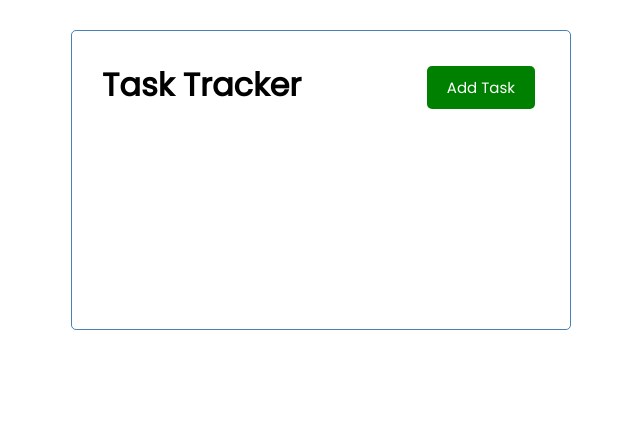
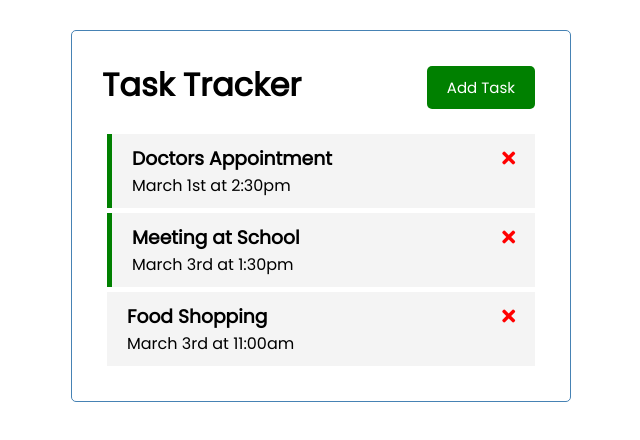
Before and after one commit to mina-gwak/vue-task-tracker, a Vue app: page / in a window 1280 px wide. Shown: the top 440 px of the page, without its empty margins (319-959 px from the left). Built offline with nearby package versions, Linux system fonts and the light colour scheme.

Commit message:
feat: Add tasks
- Show tasks
- Delete the selected task
- Toggle reminder option

```diff
--- a/public/index.html
+++ b/public/index.html
@@ -5,11 +5,15 @@
 	<meta http-equiv="X-UA-Compatible" content="IE=edge">
 	<meta name="viewport" content="width=device-width,initial-scale=1.0">
 	<link rel="icon" href="<%= BASE_URL %>favicon.ico">
+	<link rel="stylesheet" href="https://cdnjs.cloudflare.com/ajax/libs/font-awesome/5.15.4/css/all.min.css"
+				integrity="sha256-mUZM63G8m73Mcidfrv5E+Y61y7a12O5mW4ezU3bxqW4=" crossorigin="anonymous"
+				referrerpolicy="no-referrer" />
 	<title><%= htmlWebpackPlugin.options.title %></title>
 </head>
 <body>
 <noscript>
-      <strong>We're sorry but <%= htmlWebpackPlugin.options.title %> doesn't work properly without JavaScript enabled. Please enable it to continue.</strong>
+	<strong>We're sorry but <%= htmlWebpackPlugin.options.title %> doesn't work properly without JavaScript enabled. Please enable it to
+		continue.</strong>
 </noscript>
 <div id="app"></div>
 <!-- built files will be auto injected -->
--- a/src/App.vue
+++ b/src/App.vue
@@ -1,16 +1,56 @@
 <template>
   <div class="container">
     <Header title="Task Tracker" />
+    <Tasks @toggle-reminder="toggleReminder" @delete-task="deleteTask" :tasks="tasks" />
   </div>
 </template>
 
 <script>
 import Header from './components/Header';
+import Tasks from './components/Tasks';
 
 export default {
   name: 'App',
   components: {
     Header,
+    Tasks,
+  },
+  data() {
+    return {
+      tasks: [],
+    };
+  },
+  methods: {
+    deleteTask(id) {
+      if (confirm('Are you sure?')) {
+        this.tasks = this.tasks.filter((task) => task.id !== id);
+      }
+    },
+    toggleReminder(id) {
+      this.tasks = this.tasks.map((task) => task.id === id ? { ...task, reminder: !task.reminder} : task)
+    }
+  },
+  created() {
+    this.tasks = [
+      {
+        id: 1,
+        text: 'Doctors Appointment',
+        day: 'March 1st at 2:30pm',
+        reminder: true,
+      },
+      {
+        id: 2,
+        text: 'Meeting at School',
+        day: 'March 3rd at 1:30pm',
+        reminder: true,
+      },
+      {
+        id: 3,
+        text: 'Food Shopping',
+        day: 'March 3rd at 11:00am',
+        reminder: false,
+      },
+    ];
   },
 };
 </script>
--- /dev/null
+++ b/src/components/Task.vue
@@ -0,0 +1,41 @@
+<template>
+  <div @dblclick="$emit('toggle-reminder', task.id)" :class="[task.reminder ? 'reminder' : '', 'task']">
+    <h3>
+      {{ task.text }}
+      <i @click="$emit('delete-task', task.id)" class="fas fa-times"></i>
+    </h3>
+    <p>{{ task.day }}</p>
+  </div>
+</template>
+
+<script>
+export default {
+  name: 'Task',
+  props: {
+    task: Object,
+  },
+};
+</script>
+
+<style scoped>
+.fas {
+  color: red;
+}
+
+.task {
+  background-color: #f4f4f4;
+  margin: 5px;
+  padding: 10px 20px;
+  cursor: pointer;
+}
+
+.task.reminder {
+  border-left: 5px solid green;
+}
+
+.task h3 {
+  display: flex;
+  justify-content: space-between;
+  align-items: center;
+}
+</style>
--- /dev/null
+++ b/src/components/Tasks.vue
@@ -0,0 +1,20 @@
+<template>
+  <div :key="task.id" v-for="task in tasks">
+    <Task @toggle-reminder="$emit('toggle-reminder', task.id)" @delete-task="$emit('delete-task', task.id)" :task="task" />
+  </div>
+</template>
+
+<script>
+import Task from './Task';
+
+export default {
+  name: 'Tasks',
+  props: {
+    tasks: Array,
+  },
+  components: {
+    Task,
+  },
+  emits: ['delete-task', 'toggle-reminder'],
+};
+</script>
```
Lines whose indentation alone changed are shown as unchanged.
